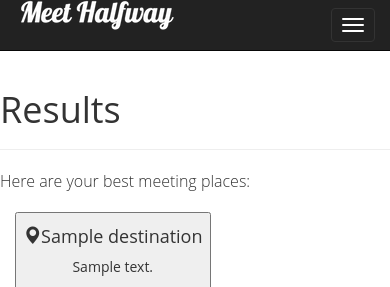
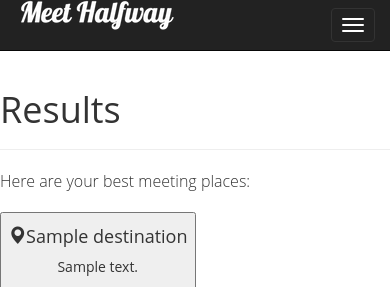
Before and after one commit to cszc/Meet-Halfway, a Django app: template meethalfway/templates/halfwayapp/results.html in a window 390 px wide; the page is wider, and only the part inside the window is pictured. Shown: the top 287 px of that part. Run offline with Django 3.2, Linux system fonts and the light colour scheme; tables that the repository leaves empty hold one stand-in row (values such as "Sample post"); the template is opened without the code that fills it: values that come from a table or form of the project are taken from there, most other values are stand-ins (such as "Sample title", 1, 10 or a date in 2020); some libraries are stand-ins or nearby versions.

Commit message:
html cleanup

```diff
--- a/meethalfway/templates/halfwayapp/results.html
+++ b/meethalfway/templates/halfwayapp/results.html
@@ -30,17 +30,25 @@
         <div class='page-header'>
         <h1>Results</h1></div>
         <p class='lead'>Here are your best meeting places:</p>
+    </div>
+    <div class='row'>
+    <div class='col-sm-4'>
         {% for destination in destinations %}
-        <div class = "container">
+        <div class = "row">
           <button id="{{ destination.latlng }}" class="dest" onClick="newLocation(this.id);">
             <h4><span class="glyphicon glyphicon-map-marker"></span>{{ destination.name }}</h4>
             <p>{{ destination.address }}</p></button>
+        </br>
       </div>
+  </br>
         {% endfor %}
     </div>
-  </head>
-  <body>
+<!--   </head>
+  <body> -->
+  	<div class='col-sm-8'>
     <div id="map"></div>
+	</div>
+</div>
     <script>
     var map
       function initMap() {
@@ -71,6 +79,6 @@
     </script>
     <script src="https://maps.googleapis.com/maps/api/js?callback=initMap"
         async defer></script>
-  </body>
-</html>
+<!--   </body>
+</html> -->
 {% endblock %}
```
